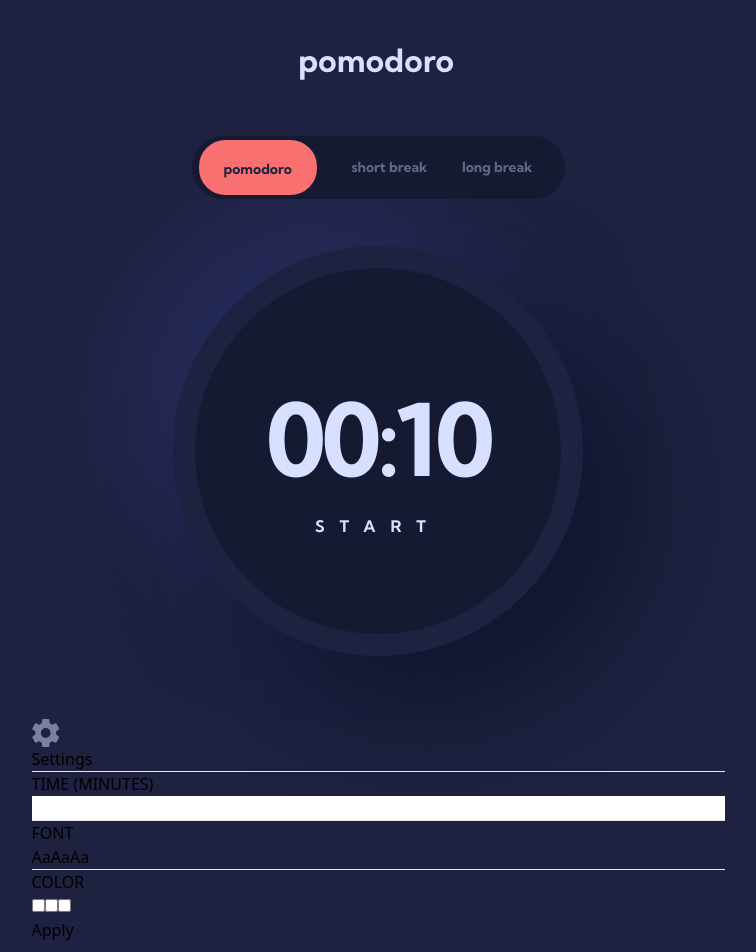
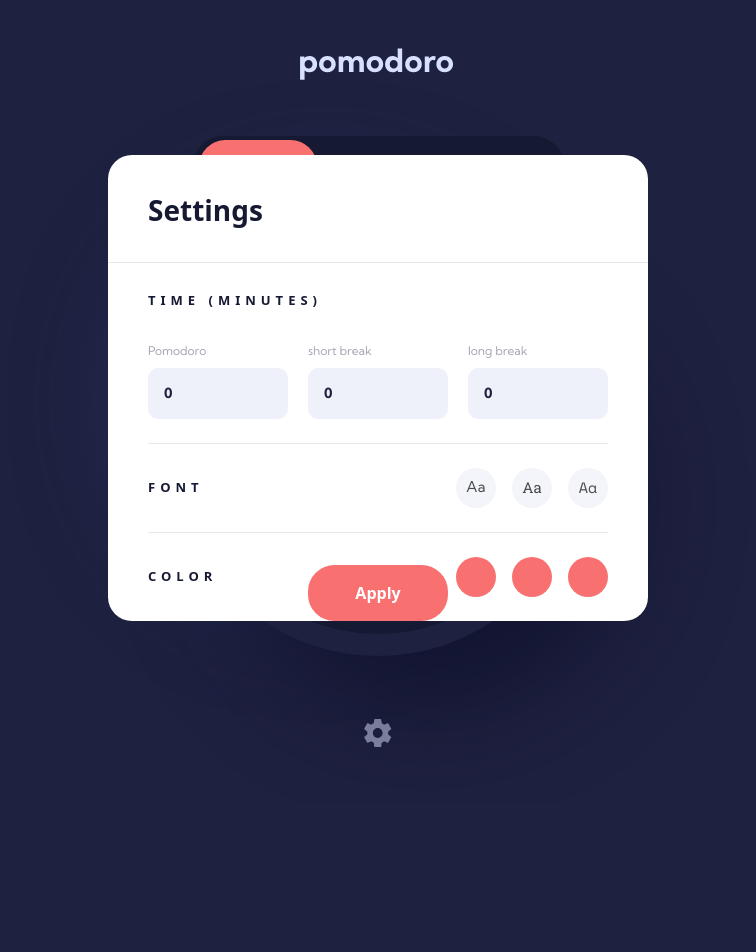
Before and after one commit to anritsetskhla10/Pomodoro-App, a React (Vite) app: page / in a window 1280 px wide. Shown: the top 952 px of the page, without its empty margins (262-1018 px from the left). After the commit the page ends 803 px from the top, so only its background shows below. Built offline with nearby package versions, Linux system fonts and the light colour scheme.

Commit message:
add settings structure

```diff
--- a/src/App.tsx
+++ b/src/App.tsx
@@ -53,10 +53,8 @@ function App() {
           </div>
         </div>
       </div>
-      <div>
         <img src="/images/icon-settings.svg" alt="settings icon" />
         <Settings/>
-      </div>
     </div>
   );
 }
--- /dev/null
+++ b/src/components/ColorBtn.tsx
@@ -0,0 +1,11 @@
+
+
+function ColorBtn() {
+  return (
+    <button className="w-10 h-10 rounded-[50%] bg-modeColors-color1">
+
+    </button>
+  )
+}
+
+export default ColorBtn
--- /dev/null
+++ b/src/components/Input.tsx
@@ -0,0 +1,12 @@
+function Input() {
+  return (
+    <input
+      type="number"
+      className="w-[140px] rounded-[10px] bg-[#eff1fa] py-[15px] px-4 text-[14px] font-bold text-textColors-darkGray
+      placeholder:text-[14px] placeholder:font-bold placeholder:text-[#1e213f]"
+      placeholder="0"
+    />
+  );
+}
+
+export default Input;
--- /dev/null
+++ b/src/components/Label.tsx
@@ -0,0 +1,12 @@
+import React from 'react';
+
+interface LabelProps {
+  children: React.ReactNode;
+}
+
+const Label: React.FC<LabelProps> = ({ children }) => {
+  return <label className='flex flex-col gap-2 font-kumbh
+  text-[12px] text-bold text-textColors-darkGray '>{children}</label>;
+};
+
+export default Label;
--- a/src/components/Settings.tsx
+++ b/src/components/Settings.tsx
@@ -1,40 +1,49 @@
+import ColorBtn from "./ColorBtn"
+import Input from "./Input"
+import Label from "./Label"
 
 function Settings() {
   return (
-    <div>
-      <h2>Settings</h2>
-      <hr />
-      <h4>TIME (MINUTES)</h4>
-      <div>
-        <label htmlFor="">
-            <input type="number" />
-        </label>
-        <label htmlFor="">
-            <input type="number" />
-        </label>
-        <label htmlFor="">
-            <input type="number" />
-        </label>
+    <div className=" bg-white pt-[34px]  rounded-3xl absolute z-50 top-[155px] ">
+      <div className="flex flex-col relative">
+        <h2 className="text-[28px] font-bold text-[#161932] mb-[31px] px-[40px]">Settings</h2>
+        <hr className="h-[1px] w-full bg-[#e3e1e1]"/>
+        <h4 className="text-[13px] font-bold text-[#161932] mt-[28px] mb-[31px] px-[40px] tracking-[5px]">TIME (MINUTES)</h4>
+        <div className="flex gap-5 px-10 mb-6">
+          <Label>
+              <span className="opacity-40">Pomodoro</span>
+              <Input></Input>
+          </Label>
+          <Label>
+              <span className="opacity-40">short break</span>
+              <Input></Input>
+          </Label>
+          <Label>
+          <span className="opacity-40">long break</span>
+              <Input></Input>
+          </Label>
+        </div>
+        <hr  className="h-[1px] w-[460px] self-center bg-[#e3e1e1] "/>
+        <div className="flex justify-between items-center px-10 my-6">
+          <h4 className="text-[13px] font-bold text-[#161932]  tracking-[5px]">FONT</h4>
+          <div className="flex gap-4">
+              <button className="FontBtnDef font-kumbh">Aa</button>
+              <button className="FontBtnDef font-roboto">Aa</button>
+              <button className="FontBtnDef font-space">Aa</button>
+          </div>
+        </div>
+        <hr  className="h-[1px] w-[460px] self-center bg-[#e3e1e1] "/>
+        <div className="flex justify-between items-center px-10 my-6">
+        <h4 className="text-[13px] font-bold text-[#161932]   tracking-[5px]">COLOR</h4>
+          <div className="flex gap-4">
+              <ColorBtn  />
+              <ColorBtn  />
+              <ColorBtn  />
+          </div>
+        </div>
+        <button className="absolute bottom-0 self-center top-[100%] rounded-[26.5px]
+        bg-[#f87070] px-[47px] py-4 font-bold text-[16px] text-[#fff]">Apply</button>
       </div>
-      <hr />
-      <div>
-        <h4>FONT</h4>
-        <div>
-            <button>Aa</button>
-            <button>Aa</button>
-            <button>Aa</button>
-        </div>
-      </div>
-      <hr />
-      <div>
-      <h4>COLOR</h4>
-        <div>
-            <input type="checkbox" name="" id="" />
-            <input type="checkbox" name="" id="" />
-            <input type="checkbox" name="" id="" />
-        </div>
-      </div>
-      <button>Apply</button>
     </div>
   )
 }
--- a/src/index.css
+++ b/src/index.css
@@ -42,4 +42,9 @@ body {
   .circle{
     @apply w-[339px] h-[339px]  rounded-[50%]
   }
+
+  .FontBtnDef{
+    @apply w-10 h-10 rounded-[50%] bg-[#eff1fa] text-[15px] font-normal opacity-70
+  }
+
 }
```
